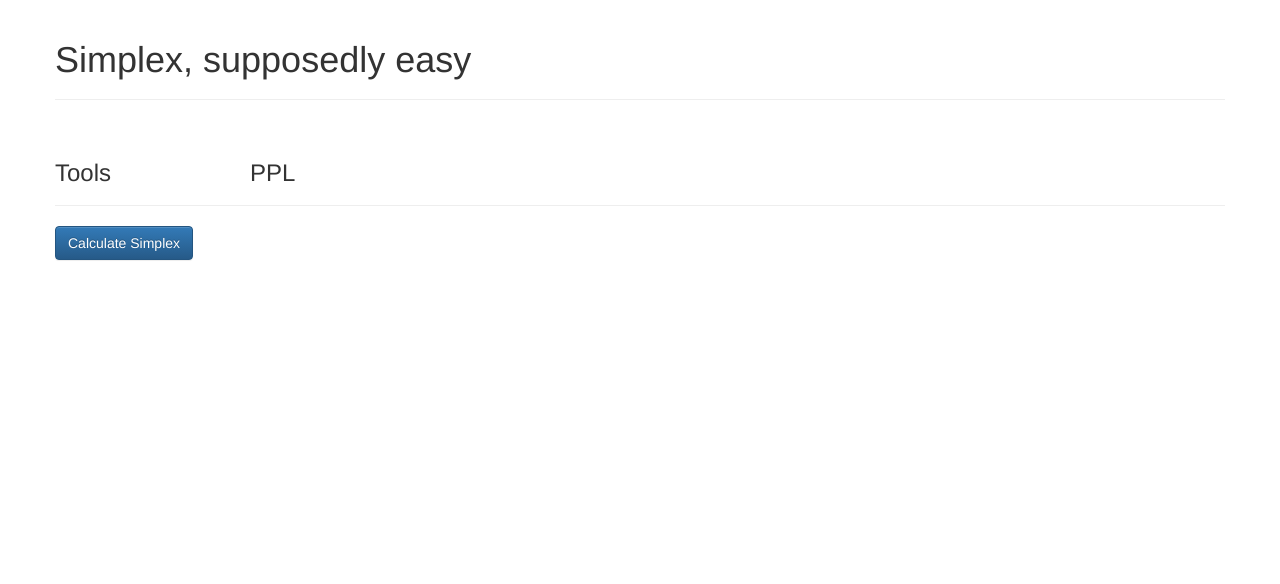
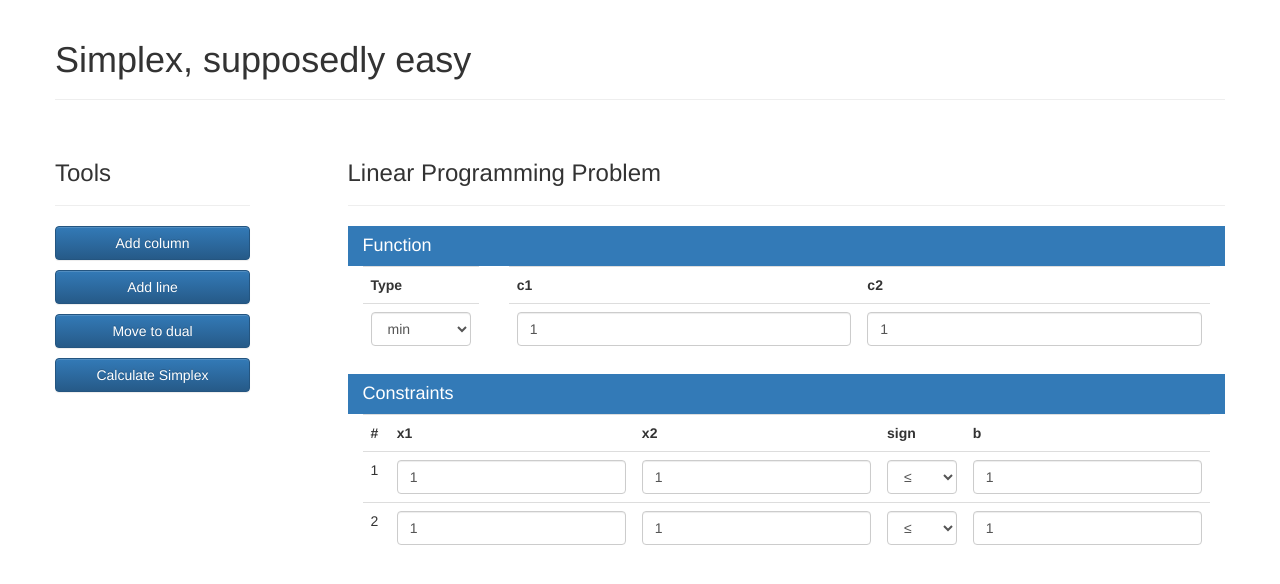
Before and after one commit to aluiziolimafilho/simplex, a plain HTML site: page index.html in a window 1280 px wide. Drawn offline with nearby package versions, Linux system fonts and the light colour scheme.

Commit message:
Defined the visual of app.

```diff
--- a/index.html
+++ b/index.html
@@ -22,22 +22,110 @@
 				<div class="row"></div>
 				<div class="row">
 					<p>
-						<button class="btn btn-primary">Calculate Simplex</button>
+						<button id="add_column_btn" class="btn btn-primary btn-block">Add column</button>
+					</p>
+				</div>
+				<div class="row">
+					<p>
+						<button id="add_line_btn" class="btn btn-primary btn-block">Add line</button>
+					</p>
+				</div>
+				<div class="row">
+					<p>
+						<button id="move_to_dual_btn" class="btn btn-primary btn-block">Move to dual</button>
+					</p>
+				</div>
+				<div class="row">
+					<p>
+						<button id="calculate_simplex_btn" class="btn btn-primary btn-block">Calculate Simplex</button>
 					</p>
 				</div>
 			</div>
-			<div class="col-md-10">
+			<div class="col-md-9 col-md-offset-1">
 				<div class="row">
 					<div class="page-header">
-						<h3>PPL</h3>
+						<h3>Linear Programming Problem</h3>
 					</div>
 				</div>
-				<div class="row"></div>
+				<div class="row bg-primary">
+					<div class="col-md-12"><h4>Function</h4></div>
+				</div>
+				<div class="row">
+					<div class="col-md-2">
+						<table class="table">
+							<tr>
+								<th>Type</th>
+							</tr>
+							<tr>
+								<td>
+									<select id="kind_of_function" class="form-control">
+										<option value="min">min</option>
+										<option value="max">max</option>
+									</select>
+								</td>
+							</tr>
+						</table>
+					</div>
+					<div class="col-md-10">
+						<table class="table">
+							<tr id="function_head">
+								<th>c1</th>
+								<th>c2</th>
+							</tr>
+							<tr id="function_variables">
+								<td><input id="c1" value="1" type="number" class="form-control"/></td>
+								<td><input id="c2" value="1" type="number" class="form-control"/></td>
+							</tr>
+						</table>
+					</div>
+				</div>
+				<div class="row bg-primary">
+					<div class="col-md-12"><h4>Constraints</h4></div>
+				</div>
+				<div class="row">
+					<div class="col-md-12">
+						<table class="table">
+							<tr id="constraints_head">
+								<th>#</th>
+								<th>x1</th>
+								<th>x2</th>
+								<th>sign</th>
+								<th>b</th>
+							</tr>
+							<tr id="constraints_1">
+								<td>1</td>
+								<td><input id="x1_1" value="1" type="number" class="form-control"/></td>
+								<td><input id="x1_2" value="1" type="number" class="form-control"/></td>
+								<td>
+									<select id="type_1" class="form-control">
+										<option value="<">&leq; &nbsp;</option>
+										<option class="block" value=">">&geq; &nbsp;</option>
+										<option value="=">= &nbsp;</option>
+									</select>
+								</td>
+								<td><input id="b1" value="1" type="number" class="form-control"/></td>
+							</tr>
+							<tr id="constraints_2">
+								<td>2</td>
+								<td><input id="x2_1" value="1" type="number" class="form-control"/></td>
+								<td><input id="x2_2" value="1" type="number" class="form-control"/></td>
+								<td>
+									<select id="type_1" class="form-control">
+										<option value="<">&leq; &nbsp;</option>
+										<option class="block" value=">">&geq; &nbsp;</option>
+										<option value="=">= &nbsp;</option>
+									</select>
+								</td>
+								<td><input id="b1" value="1" type="number" class="form-control"/></td>
+							</tr>
+						</table>
+					</div>
+				</div>
 			</div>
 		</div>
 	</div>
-	<script src="libs/jquery-2.1.4/jquery-2.1.4.min.js"></script>
-	<script src="libs/bootstrap-3.3.5-dist/js/bootstrap.min.js"></script>
+	<script src="libs/angular-1.4.2/angular.min.js"></script>
 	<script src="simplex.js"></script>
+	<script src="structure.js"></script>
 	</body>
 </html>
```
